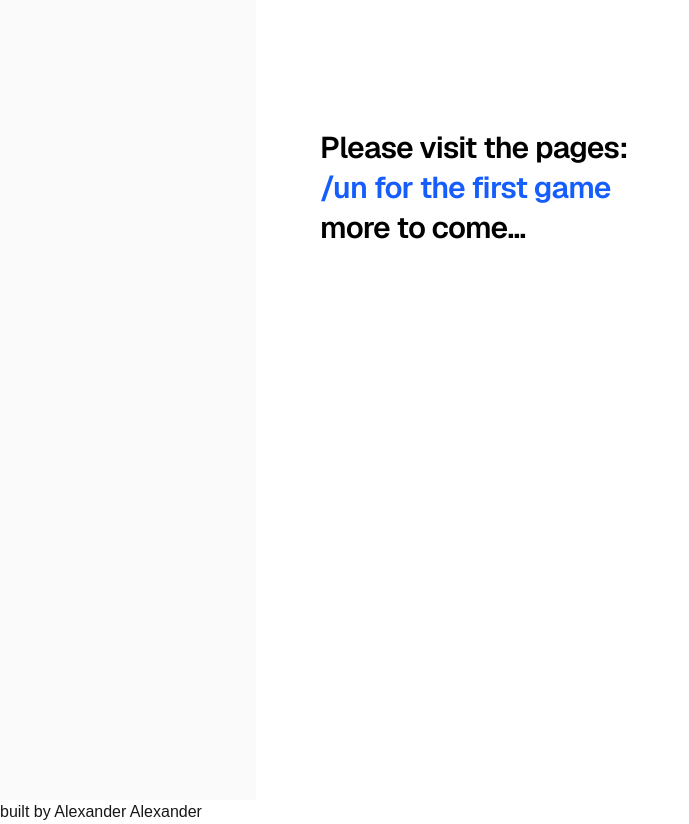
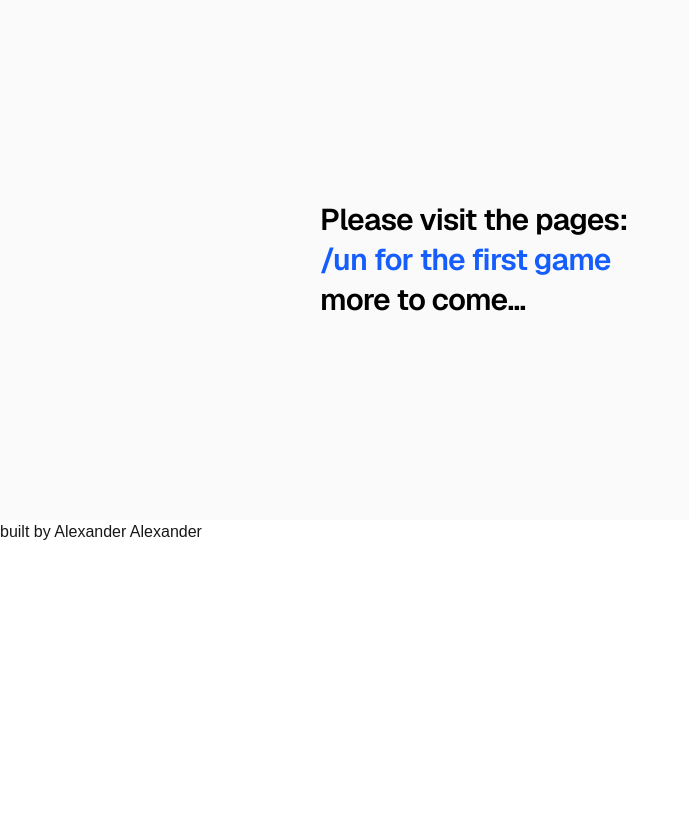
Before and after one commit to xdrnc/xelarena, a Next.js app in the folder frontnext/: page / in a window 1280 px wide. Shown: the whole page, without its empty margins (0-689 px from the left). After the commit the page ends 800 px from the top, so only its background shows below. Built offline with nearby package versions, Linux system fonts and the light colour scheme.

Commit message:
adjust layout

```diff
--- a/frontnext/app/page.tsx
+++ b/frontnext/app/page.tsx
@@ -2,8 +2,8 @@ import Image from "next/image";
 
 export default function Home() {
   return (
-    <div className="flex min-h-screen items-center justify-center bg-zinc-50 font-sans dark:bg-black">
-      <main className="flex min-h-screen w-full max-w-3xl flex-col items-center justify-between py-32 px-16 bg-white dark:bg-black sm:items-start">
+    <div className="flex items-center justify-center bg-zinc-50 font-sans dark:bg-black">
+      <main className="flex w-full max-w-3xl flex-col justify-start py-50 px-16 sm:items-start">
         <div className="flex flex-col items-center gap-6 text-center sm:items-start sm:text-left">
           <h1 className="max-w-xs text-3xl font-semibold leading-10 tracking-tight text-black dark:text-zinc-50">
             Please visit the pages:
--- a/frontnext/app/un/page.tsx
+++ b/frontnext/app/un/page.tsx
@@ -113,7 +113,7 @@ export default function Home() {
 
 
   return (
-    <main className="min-h-screen flex flex-col items-center justify-center bg-slate-900 text-white">
+    <main className="flex flex-col items-center justify-center bg-slate-800 text-white py-60">
       <h1 className="text-3xl font-bold mb-4">XEL TicTacDrop</h1>
       <p className="mb-2">{status}</p>
       <p className="mb-4">Current player: {currentPlayer}</p>
```
